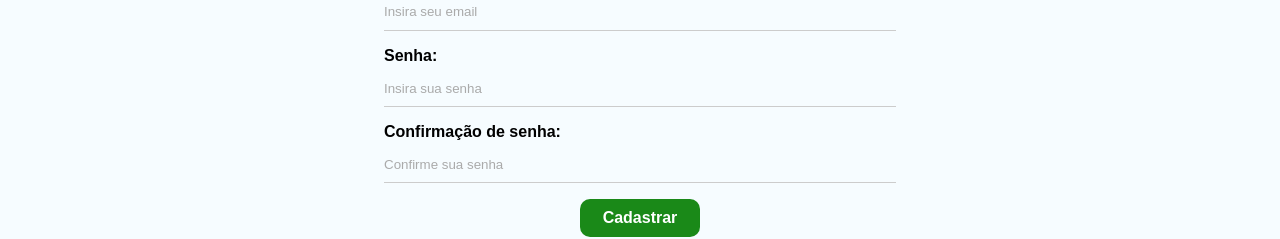
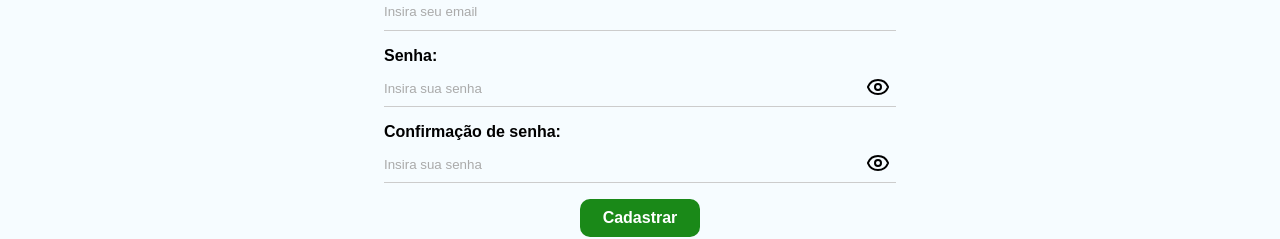
Before and after one commit to VictorLapaDev/React-Course-Matheus-Battiti, a React (Vite) app in the folder 10-Mini-Blog/MiniBlog/: page /register in a window 1280 px wide. Shown: the part 286-525 px from the top of the page. Built offline with nearby package versions, Linux system fonts and the light colour scheme.

Commit message:
feat: state of register forms

```diff
--- a/10-Mini-Blog/MiniBlog/package.json
+++ b/10-Mini-Blog/MiniBlog/package.json
@@ -11,6 +11,7 @@
   },
   "dependencies": {
     "firebase": "^11.1.0",
+    "lucide-react": "^0.469.0",
     "react": "^18.3.1",
     "react-dom": "^18.3.1",
     "react-router-dom": "^7.1.1"
--- a/10-Mini-Blog/MiniBlog/src/pages/Register/Register.module.css
+++ b/10-Mini-Blog/MiniBlog/src/pages/Register/Register.module.css
@@ -5,3 +5,26 @@
   .register p {
     color: #aaa;
   }
+
+.inputArea {
+    display: flex;
+    flex-direction: row;
+    width: 100%;
+    align-items: center;
+    justify-content: space-between;
+    border: none;
+    border-bottom: 1px solid #ccc;
+}
+
+.inputArea input {
+    box-sizing: border-box;
+    border: none;
+    padding: 0.8em 0em;
+    background-color: transparent;
+}
+
+.inputArea button{
+    background-color: transparent;
+    border: none;
+    cursor: pointer;
+}
--- a/10-Mini-Blog/MiniBlog/src/pages/Register/Register.tsx
+++ b/10-Mini-Blog/MiniBlog/src/pages/Register/Register.tsx
@@ -1,11 +1,44 @@
+import { useState } from "react";
 import styles from "./Register.module.css";
+import { Eye, EyeOff } from "lucide-react";
 
 const Register = () => {
+  const [displayName, setDisplayName] = useState("");
+  const [email, setEmail] = useState("");
+  const [password, setPassword] = useState("");
+  const [confirmPassword, setConfirmPassword] = useState("");
+  const [error, setError] = useState("");
+
+  const [visible, setVisible] = useState(false);
+
+  const habdleSubmit = (e: React.FormEvent) => {
+    e.preventDefault();
+
+    setError("");
+
+    const user = {
+      displayName,
+      email,
+      password,
+    };
+
+    if (password !== confirmPassword) {
+      setError("As senhas precisam ser iguais");
+      return;
+    }
+
+    console.log(user);
+  };
+
+  const handleVisibilityToggle = () => {
+    setVisible(!visible);
+  };
+
   return (
     <div className={styles.register}>
       <h1>Cadastre-se para postar em nosso blog</h1>
       <p>Crie seu usuário e compartilhe suas histórias</p>
-      <form action="">
+      <form onSubmit={habdleSubmit}>
         <label>
           <span>Nome:</span>
           <input
@@ -13,6 +46,8 @@ const Register = () => {
             name="displayName"
             required
             placeholder="Nome do usuário"
+            value={displayName}
+            onChange={(e) => setDisplayName(e.target.value)}
           />
         </label>
         <label>
@@ -22,29 +57,48 @@ const Register = () => {
             name="email"
             required
             placeholder="Insira seu email"
+            value={email}
+            onChange={(e) => setEmail(e.target.value)}
           />
         </label>
         <label>
           <span>Senha:</span>
+          <div className={styles.inputArea}>
             <input
-            type="password"
+              type={visible ? "text" : "password"}
               name="password"
               required
               placeholder="Insira sua senha"
+              value={password}
+              onChange={(e) => setPassword(e.target.value)}
             />
+
+            <button onClick={handleVisibilityToggle}>
+              {visible ? <EyeOff /> : <Eye />}
+            </button>
+          </div>
         </label>
         <label>
           <span>Confirmação de senha:</span>
+          <div className={styles.inputArea}>
             <input
-            type="password"
+              type={visible ? "text" : "password"}
               name="confirmPassword"
               required
-            placeholder="Confirme sua senha"
+              placeholder="Insira sua senha"
+              value={confirmPassword}
+              onChange={(e) => setConfirmPassword(e.target.value)}
             />
+
+            <button onClick={handleVisibilityToggle}>
+              {visible ? <EyeOff /> : <Eye />}
+            </button>
+          </div>
         </label>
         <button className="btn" type="submit">
           Cadastrar
         </button>
+        {error && <p className="error">{error}</p>}
       </form>
     </div>
   );
```
Also changed, not shown: 1 other file (tests, documents, lock files or other folders). Lines whose indentation alone changed are shown as unchanged.
